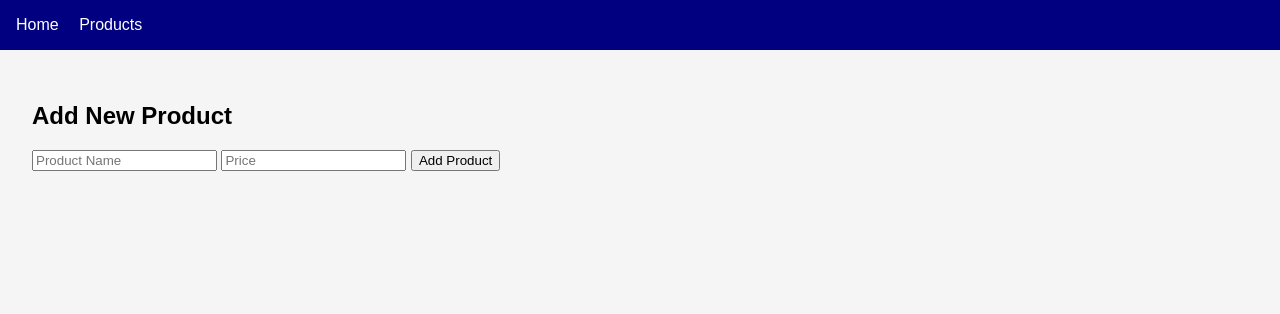
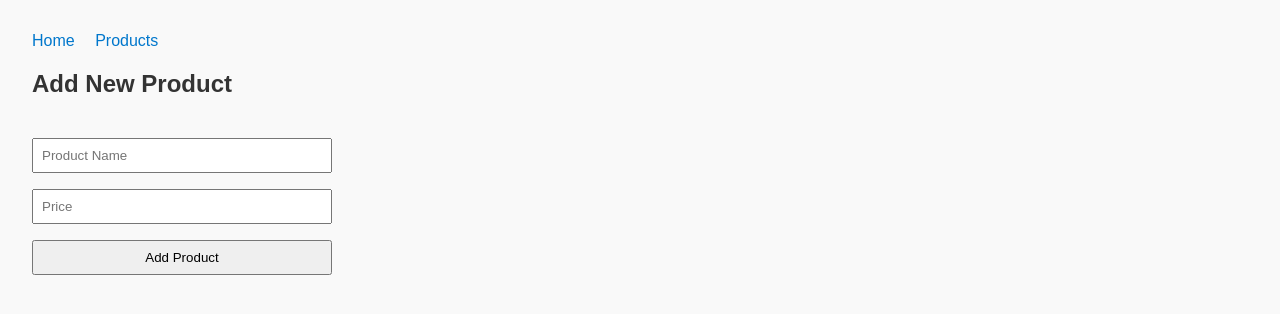
Before and after one commit to khalidak786/quick-products, a plain HTML site: page products.html in a window 1280 px wide. Drawn offline with Linux system fonts and the light colour scheme.

Commit message:
Update style.css

```diff
--- a/style.css
+++ b/style.css
@@ -1,22 +1,42 @@
 body {
-  font-family: sans-serif;
-  margin: 0;
-  padding: 0;
-  background: #f5f5f5;
-}
-
-nav {
-  background: navy;
-  color: white;
-  padding: 1rem;
+  font-family: Arial, sans-serif;
+  margin: 2rem;
+  background: #f9f9f9;
+  color: #333;
 }
 
 nav a {
-  color: white;
   margin-right: 1rem;
   text-decoration: none;
+  color: #0077cc;
 }
 
-main {
-  padding: 2rem;
+main h1 {
+  margin-bottom: 1rem;
 }
+
+#products p {
+  padding: 0.5rem;
+  background: #fff;
+  border: 1px solid #ddd;
+  margin: 0.5rem 0;
+}
+
+form {
+  margin-top: 2rem;
+  display: flex;
+  flex-direction: column;
+  max-width: 300px;
+}
+
+form input,
+form button {
+  margin: 0.5rem 0;
+  padding: 0.5rem;
+}
+
+#formMessage {
+  margin-top: 0.5rem;
+  font-size: 0.9rem;
+  color: green;
+}
```
